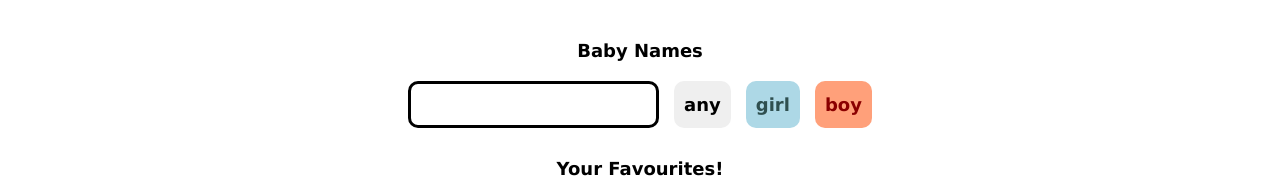
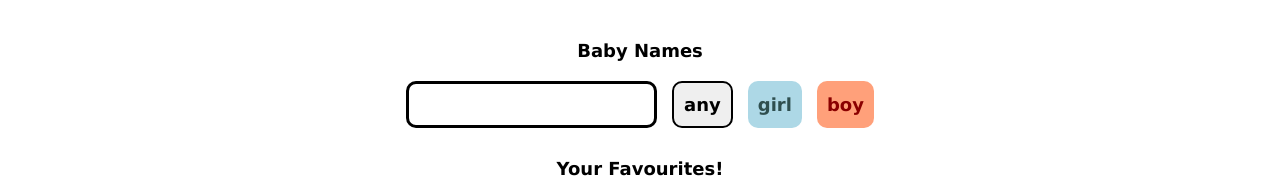
Before and after one commit to BhawickJain/mark-react-proj--baby-names, a React (Create React App) app: page / in a window 1280 px wide. Shown: the top 178 px of the page. Built offline with nearby package versions, Linux system fonts and the light colour scheme; the HTML template or start-up script is replaced by a standard one.

Commit message:
border search button if selected according to state

```diff
--- a/src/components/SearchFilterBar.tsx
+++ b/src/components/SearchFilterBar.tsx
@@ -45,13 +45,13 @@ const SearchFilterBar = ({ state, setState }: Props): JSX.Element => {
         value={state.filter}
         onChange={(e) => handleChange(e.target.value)}
       />
-      <button className="baby-button" onClick={() => handleSetSex("")}>
+      <button className={`baby-button ${state.sexFilter === "" ? "selected" : ""}`} onClick={() => handleSetSex("")}>
         any
       </button>
-      <button className="baby-button girl" onClick={() => handleSetSex("f")}>
+      <button className={`baby-button girl ${state.sexFilter === "f" ? "selected" : ""}`} onClick={() => handleSetSex("f")}>
         girl
       </button>
-      <button className="baby-button boy" onClick={() => handleSetSex("m")}>
+      <button className={`baby-button boy ${state.sexFilter === "m" ? "selected" : ""}`} onClick={() => handleSetSex("m")}>
         boy
       </button>
     </div>
--- a/src/index.css
+++ b/src/index.css
@@ -33,6 +33,10 @@ input {
   font-weight: bold;
 }
 
+.selected {
+  border: solid black 2px;
+}
+
 ul {
   display: inline-flex;
   gap: 1px;
```
